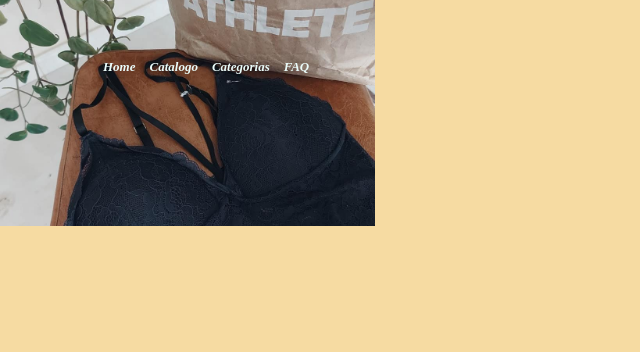
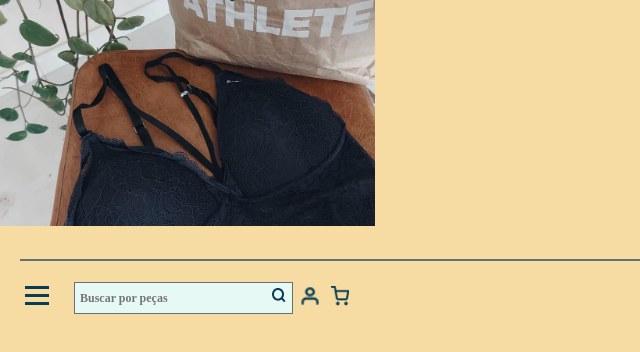
Before and after one commit to sanolilais/Ecommerce-Dupla-Face-Brecho, a plain HTML site: page index.html in a window 1280 px wide. Shown: the whole page, without its empty margins (0-640 px from the left). Drawn offline with Linux system fonts and the light colour scheme; a web font is replaced by a local one.

Commit message:
hamburguer menu, search bar andlogin icons - first steps

```diff
--- a/css/colors.css
+++ b/css/colors.css
@@ -13,4 +13,6 @@
   --color-medium-sea-green: hsl(126, 47%, 52%);
   --color-hookers-green: hsl(176, 23%, 38%);
   --color-pearl-aqua: hsl(175, 37%, 66%);
+  --color-dim-gray: hsl(176, 7%, 42%);
+  --color-black-coffee: hsl(180, 15%, 22%);
 }
--- a/css/styles.css
+++ b/css/styles.css
@@ -9,19 +9,21 @@ body {
   background-size: cover;
   height: 226px;
   width: 375px;
-  margin-top: 0px;
   display: flex;
 }
 
-.menu-banner {
-  height: 70px;
+.menu-banner-desktop {
+  display: none;
+  height: 43px;
+  margin-left: auto;
+  margin-right: auto;
+  margin-top: 57px;
 }
 
 .menu-banner ul {
   list-style: none;
   display: flex;
-  margin-top: 57px;
-  margin-left: 56px;
+  margin: 0px;
 }
 
 .menu-banner a {
@@ -33,3 +35,55 @@ body {
   font-size: 13px;
   text-decoration: none;
 }
+
+.border {
+  border-bottom: solid 2px var(--color-dim-gray);
+  margin: 33px 20px 0px;
+}
+
+.menu-mobile {
+  overflow: hidden;
+  display: flex;
+  align-items: center;
+}
+
+ul {
+  display: none;
+}
+
+.search {
+  background-color: var(--color-honeydew);
+  border: solid 1px var(--color-dim-gray);
+  height: 30px;
+}
+
+.searchproduct {
+  background-color: var(--color-honeydew);
+  padding-left: 5px;
+  font-size: 12px;
+  border: none;
+  width: 180px;
+  height: 26px;
+  font-family: Rosario;
+  font-weight: 700;
+  color: var(--color-black-coffee);
+}
+
+.button-search {
+  background-color: var(--color-honeydew);
+  border: none;
+  height: 29px;
+}
+
+.icon-menu {
+  margin: 25px;
+}
+
+.icons-login {
+  margin: 3px;
+}
+
+.icons-user {
+  height: 20px;
+  margin: 3px;
+}
--- a/index.html
+++ b/index.html
@@ -4,6 +4,7 @@
     <meta charset="UTF-8" />
     <meta http-equiv="X-UA-Compatible" content="IE=edge" />
     <meta name="viewport" content="width=device-width, initial-scale=1.0" />
+    <script src="./js/script.js"></script>
     <link rel="stylesheet" href="./css/reset.css" />
     <link rel="stylesheet" href="./css/colors.css" />
     <link rel="stylesheet" href="./css/styles.css" />
@@ -19,7 +20,7 @@
 
   <body>
     <header class="header">
-      <nav class="menu-banner">
+      <nav class="menu-banner-desktop">
         <ul>
           <li><a href="">Home</a></li>
           <li><a href="">Catalogo</a></li>
@@ -28,5 +29,27 @@
         </ul>
       </nav>
     </header>
+      <div class="border"></div>
+    <div class="menu-mobile">
+        <div class="linksmenu">
+            <img src="./assets/images/mobile/icon menu hamburguer.png"  class="icon-menu" alt="">
+          <ul>
+          <li><a href="">Home</a></li>
+          <li><a href="">Catalogo</a></li>
+          <li><a href="">Categorias</a></li>
+          <li><a href="">FAQ</a></li>/div>
+        </div>
+        <div class="search">
+          <input type="text" class="searchproduct" placeholder="Buscar por peças">
+             <button class="button-search"><img src="./assets/images/mobile/icon search.png" alt=""> </button>
+        </div>
+
+        <div class="icons-login">
+          <img src="./assets/images/mobile/icon user.png" class="icons-user" alt="">
+          <img src="./assets/images/mobile/icon shop cart.png" class="icons-user" alt="">
+          </div>
+      </div>
+
+
   </body>
 </html>
--- /dev/null
+++ b/js/script.js
@@ -0,0 +1,8 @@
+function myfunction() {
+  let iconmenu = document.getElementsByClassName('linksmenu')
+  if (iconmenu.style.display === 'block') {
+    iconmenu.style.display = 'none'
+  } else {
+    iconmenu.style.display = 'block'
+  }
+}
```
Also changed, not shown: assets/images/mobile/icon menu hamburguer.png (added), assets/images/mobile/icon search.png (added), assets/images/mobile/icon shop cart.png (added), assets/images/mobile/icon user.png (added), assets/images/mobile/logo-DFB.png (added).
